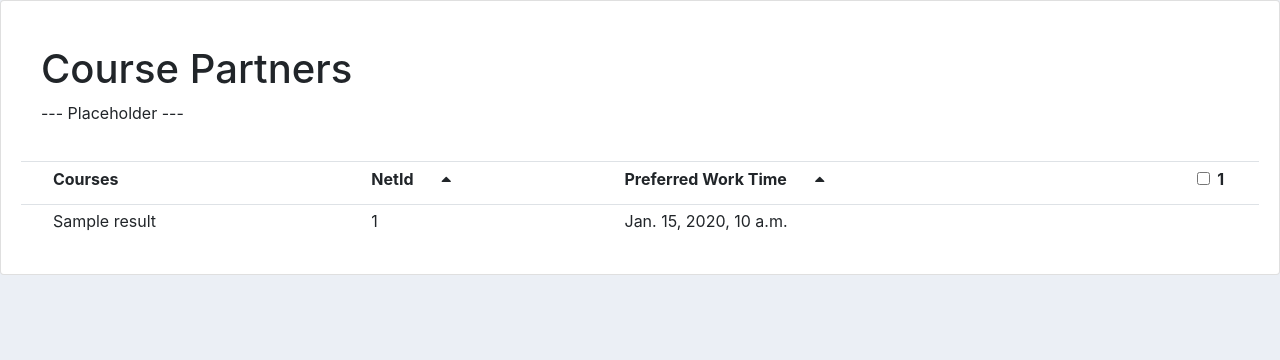
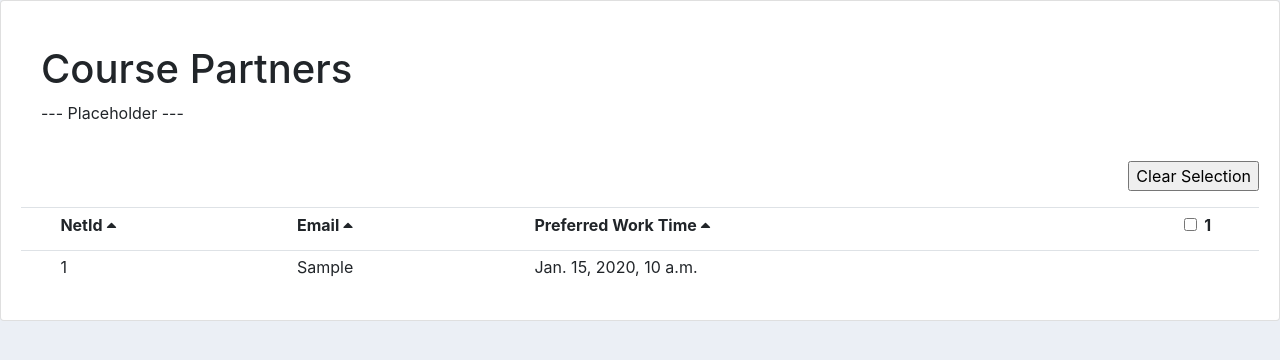
Before and after one commit to jialen2/Course_Partner_Matcher, a Django app: template official/CoursePartnerMatcher/templates/query.html in a window 1280 px wide. Shown: the part 56-416 px from the top of the page. Run offline with Django 3.2, Linux system fonts and the light colour scheme; the template is opened without the code that fills it: most values are stand-ins (such as "Sample title", 1, 10 or a date in 2020); some libraries are stand-ins or nearby versions.

Commit message:
done with checkbox

```diff
--- a/official/CoursePartnerMatcher/templates/query.html
+++ b/official/CoursePartnerMatcher/templates/query.html
@@ -7,14 +7,16 @@
 <table class="table table-sm" id="myTable">
     <tr>
         <th></th>
-        <th>Courses</th>
         <th>
-            <label class="form-check-label" for="workTimeCheck"> NetId </label>
+            <label> NetId </label>
+            <i class="fa fa-caret-up" id="button0" onclick=sort(0)></i>
+        </th>
+        <th>
+            <label> Email </label>
             <i class="fa fa-caret-up" id="button1" onclick=sort(1)></i>
         </th>
         <th>
-            <label class="form-check-label" for="NetIdCheck"> Preferred Work Time </label>
-            <!-- <button type="button" class="btn btn-link" onclick = "sort(2)">↕</button> -->
+            <label> Preferred Work Time </label>
             <i class="fa fa-caret-up" id="button2" onclick=sort(2)></i>
         </th>
         {% for cour in courses %}
@@ -23,13 +25,16 @@
             <label>{{cour.CourseNumber}}</label>
         </th>
         {% endfor %}
+        <p align="right">
+            <input type="button" onclick="clearSelect()" value="Clear Selection" />
+        </p>
 
     </tr>
     {% for i in data %}
         <tr>
             <th></th>
-            <td>{{i.result}}</td>
             <td>{{i.NetId}}</td>
+            <td>{{i.ContactInfo}}</td>
             <td>{{i.Preferred_Work_Time}}</td>
             {% for j in courses %}
             <td>
@@ -54,17 +59,26 @@
         if (current.checked==true) {
             for (i = 1; i < rows.length; i++) {
                     x = rows[i].getElementsByTagName("LABEL")[id-1];
-                    if (x.innerHTML.toLowerCase()=="") {
+                    if (x.innerHTML=="") {
                         rows[i].style.display="none";
                     }
             }
-        } else {
-            for (i = 1; i < rows.length; i++) {
-                rows[i].style.display="table-row";
-            }
+        }
+        document.getElementById(id).disabled="disabled";
+    }
+    function clearSelect() {
+        table = document.getElementById("myTable");
+        rows=table.rows;
+        for (i = 1; i < rows.length; i++) {
+            rows[i].style.display="table-row";
+        }
+        for (i = 1; i < rows[0].cells.length; i++) {
+            button = document.getElementById(i);
+            button.disabled=false;
+            button.enabled="enabled";
+            button.checked = false;
         }
     }
-
     function sort(index) {
         var up = document.getElementById("button"+index);
         var table, rows, switching, i, x, y, shouldSwitch;
```
